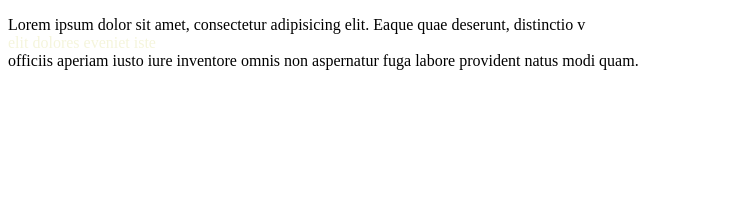
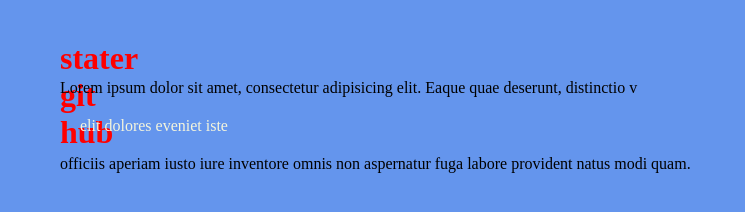
Before and after one commit to Bijoyab98502/git-hub-project, a plain HTML site: page git hhub.html in a window 1280 px wide. Shown: the whole page, without its empty margins (0-745 px from the left). Drawn offline with Linux system fonts and the light colour scheme.

Commit message:
first try

```diff
--- a/git hhub.html
+++ b/git hhub.html
@@ -3,9 +3,13 @@
 <head>
     <meta charset="UTF-8">
     <meta name="viewport" content="width=device-width, initial-scale=1.0">
-    <title>Document</title>
+    <title>PRACTICE OF GIT HUB</title>
+    <link rel="shortcut icon" href="favicon.ico" type="image/x-icon">
+    <link rel="stylesheet" href="link.css/link.css">
+
 </head>
 <body>
+    <h1>stater git hub</h1>
     <p>Lorem ipsum dolor sit amet, consectetur adipisicing elit. Eaque quae deserunt, distinctio v<span style="display: block;color: beige;">elit dolores eveniet iste</span> officiis aperiam iusto iure inventore omnis non aspernatur fuga labore provident natus modi quam.</p>
 </body>
 </html>
--- /dev/null
+++ b/link.css/link.css
@@ -0,0 +1,2 @@
+*{margin: 20px; background-color: cornflowerblue;}
+h1{color: red; height: 19px; width: 9px; }
```
